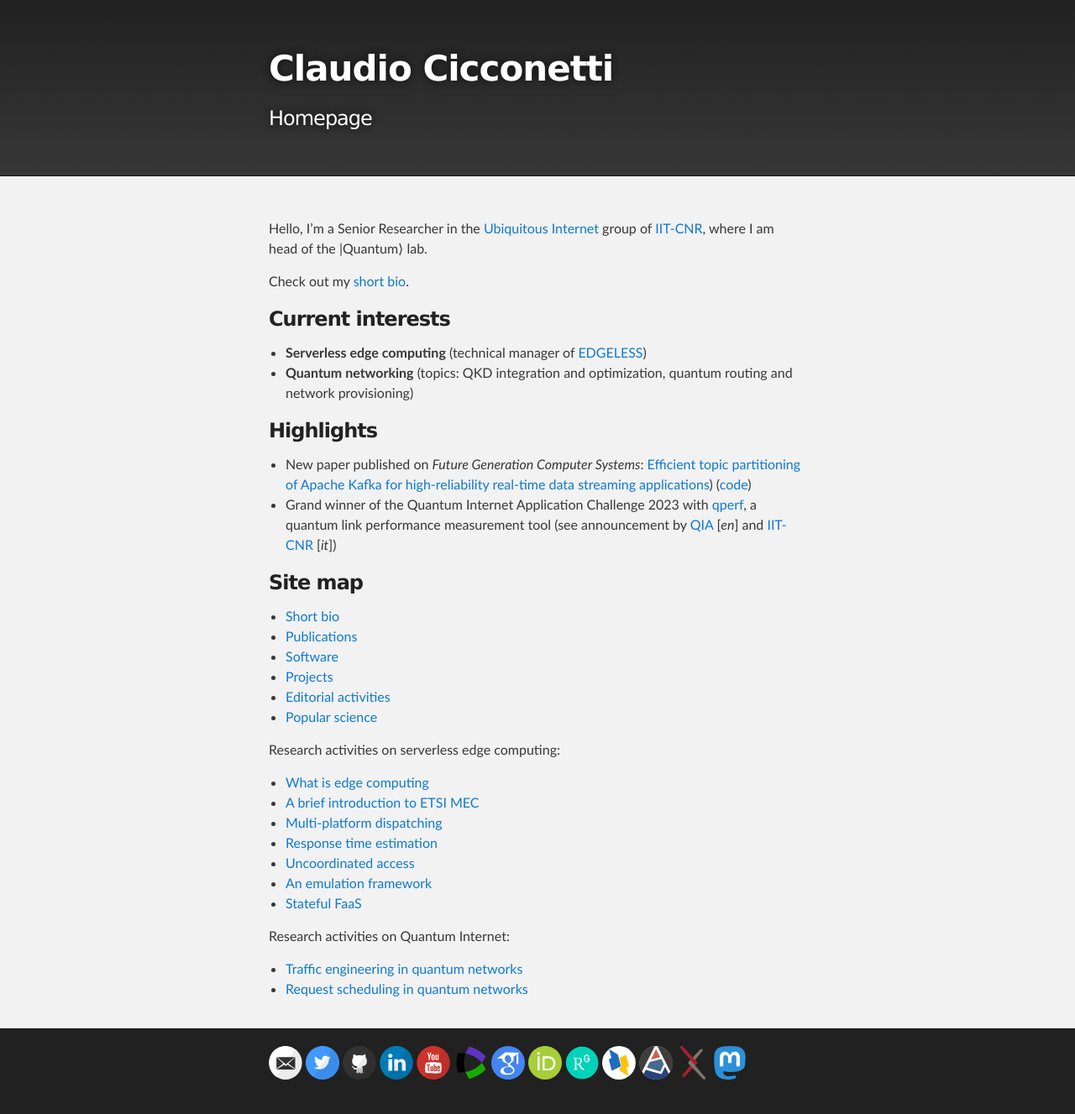
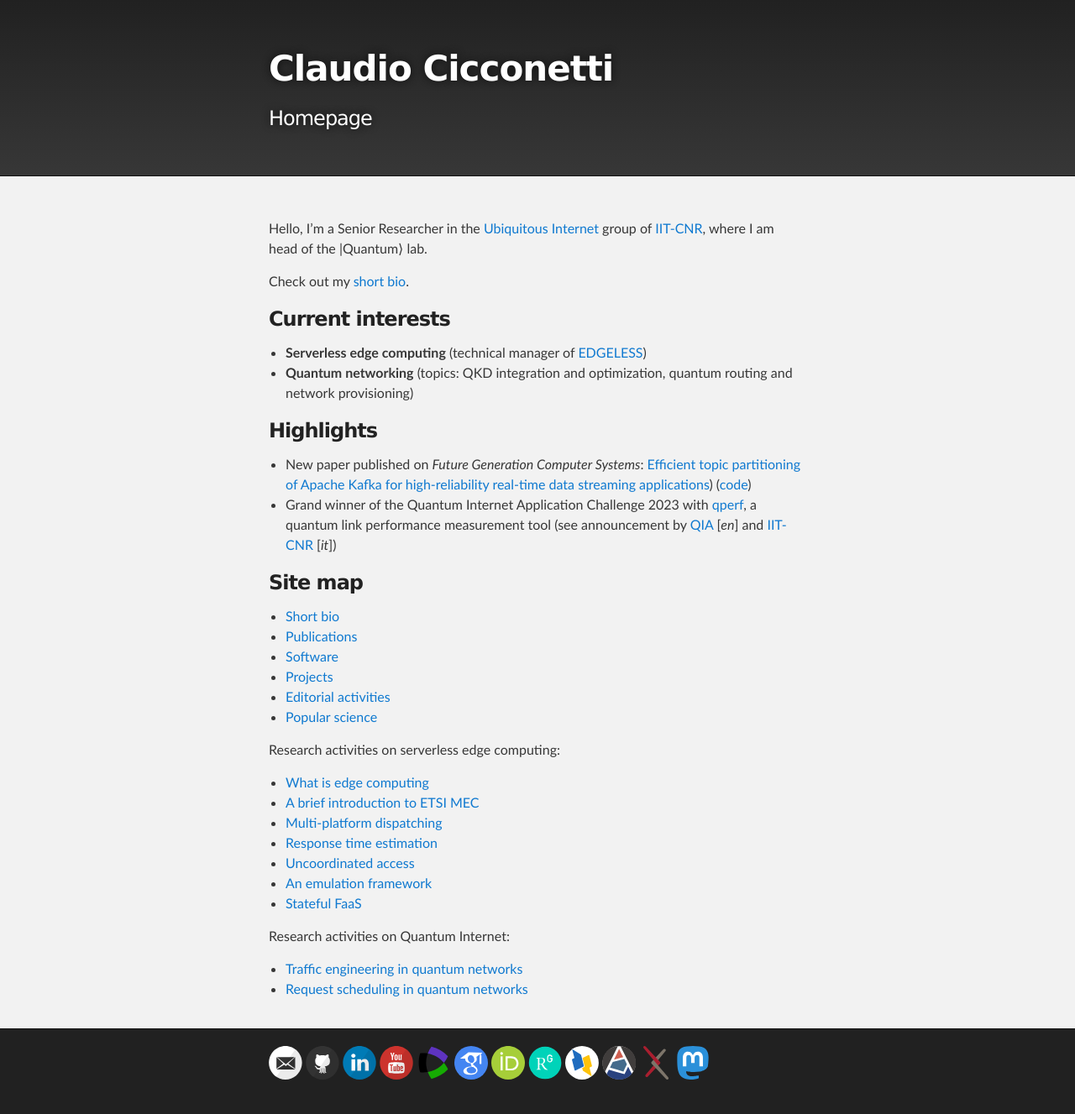
Before and after one commit to ccicconetti/ccicconetti.github.io, a Jekyll site: the page built from index.md, in a window 1280 px wide. Shown: the whole page at 84% size. Built offline with Jekyll 4.4.1, drawn with Linux system fonts in a browser that asks for light colours.

Commit message:
Remove Twitter icon

```diff
--- a/_layouts/default.html
+++ b/_layouts/default.html
@@ -53,7 +53,6 @@
         <p>
         -->
         <a href="mailto:c.cicconetti@iit.cnr.it"><i class="svg-icon email"></i></a>
-        <a href="https://www.twitter.com/ccicconetti"><i class="svg-icon twitter"></i></a>
         <a href="https://github.com/ccicconetti"><i class="svg-icon github"></i></a>
         <a href="https://www.linkedin.com/in/cicconetti"><i class="svg-icon linkedin"></i></a>
         <a href="https://youtube.com/@ccicconetti"><i class="svg-icon youtube"></i></a>
```
